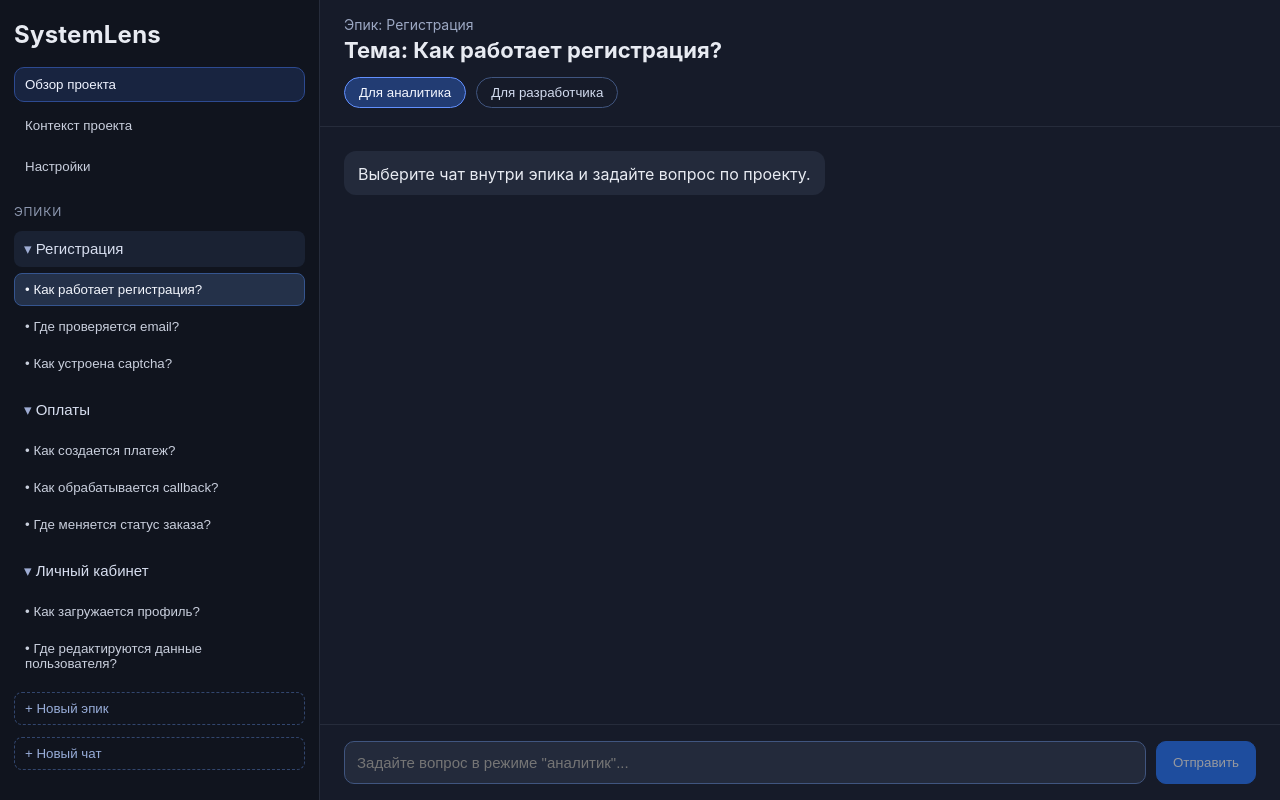
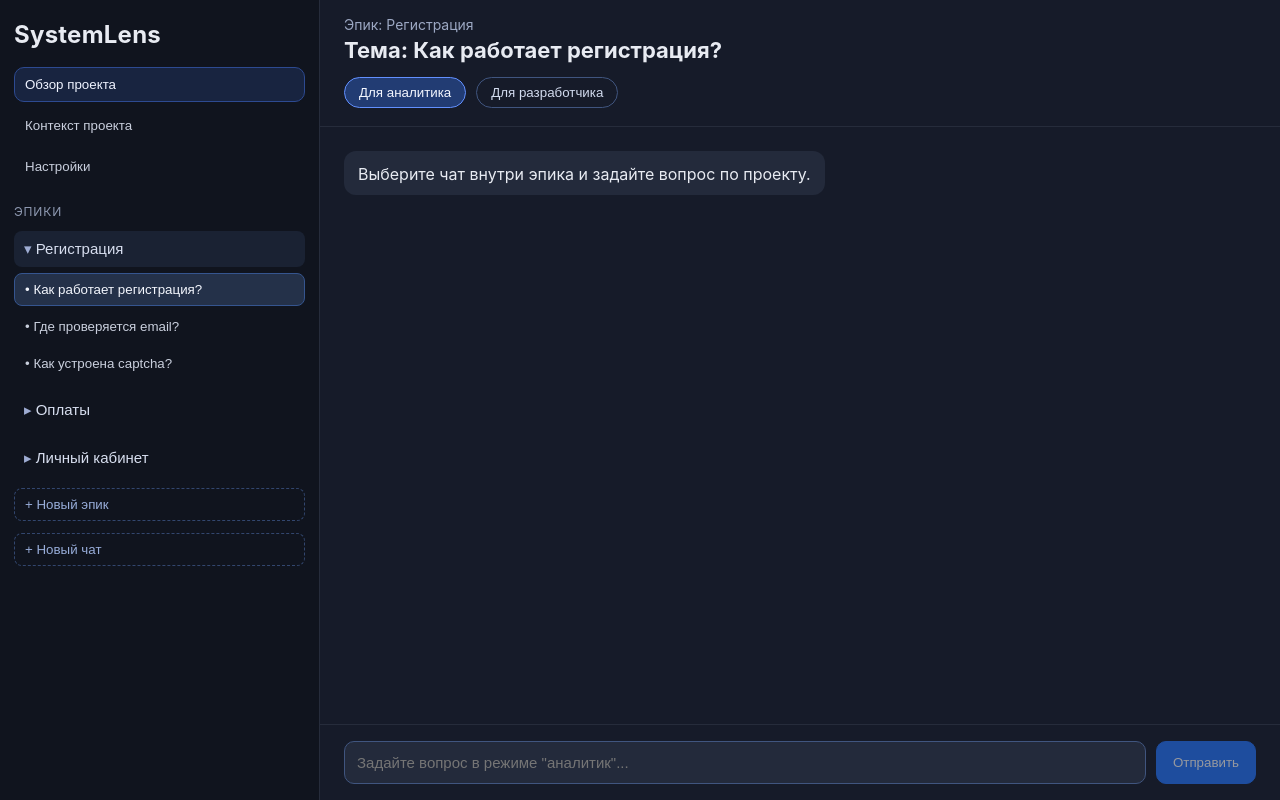
Before and after one commit to SofiyaAndreevna/grot-ai, a React (Vite) app in the folder frontend/: page /systemlens/chat/registration/registration-flow in a window 1280 px wide. Both pictures are taken after a click on the button "Обзор проекта". Built offline with nearby package versions, Linux system fonts and the light colour scheme.

Commit message:
fix: collaps chat list

```diff
--- a/frontend/src/features/navigation/components/Sidebar.tsx
+++ b/frontend/src/features/navigation/components/Sidebar.tsx
@@ -1,3 +1,5 @@
+import { useState } from 'react'
+
 import type { Epic, EpicChat } from '../../chat/types'
 import type { ProjectSection } from '../constants'
 
@@ -20,6 +22,23 @@ export const Sidebar = ({
   activeChatId,
   onSelectEpicAndChat,
 }: SidebarProps) => {
+  const [expandedEpicIds, setExpandedEpicIds] = useState<Set<string>>(() => new Set([activeEpicId]))
+
+  const handleEpicClick = (epic: Epic) => {
+    onSelectEpicAndChat(epic)
+    setExpandedEpicIds((previousExpandedEpics) => {
+      const nextExpandedEpics = new Set(previousExpandedEpics)
+
+      if (nextExpandedEpics.has(epic.id)) {
+        nextExpandedEpics.delete(epic.id)
+      } else {
+        nextExpandedEpics.add(epic.id)
+      }
+
+      return nextExpandedEpics
+    })
+  }
+
   return (
     <aside className="sidebar">
       <div className="workspace-brand">
@@ -42,16 +61,20 @@ export const Sidebar = ({
       {activeProjectSection === 'Обзор проекта' && (
         <div className="epics-area">
           <p className="section-label">Эпики</p>
-          {epics.map((epic) => (
+          {epics.map((epic) => {
+            const isExpanded = expandedEpicIds.has(epic.id)
+
+            return (
               <div key={epic.id} className="epic-block">
               <button
                 type="button"
-                onClick={() => onSelectEpicAndChat(epic)}
+                onClick={() => handleEpicClick(epic)}
                 className={`epic-title ${activeEpicId === epic.id ? 'active' : ''}`}
               >
-                <span className="chevron">▾</span> {epic.title}
+                <span className="chevron">{isExpanded ? '▾' : '▸'}</span> {epic.title}
               </button>
 
+              {isExpanded && (
                 <div className="epic-chats">
                   {epic.chats.map((chat) => (
                     <button
@@ -64,8 +87,10 @@ export const Sidebar = ({
                     </button>
                   ))}
                 </div>
+              )}
             </div>
-          ))}
+            )
+          })}
 
           <button type="button" className="add-action">
             + Новый эпик
```
Lines whose indentation alone changed are shown as unchanged.
